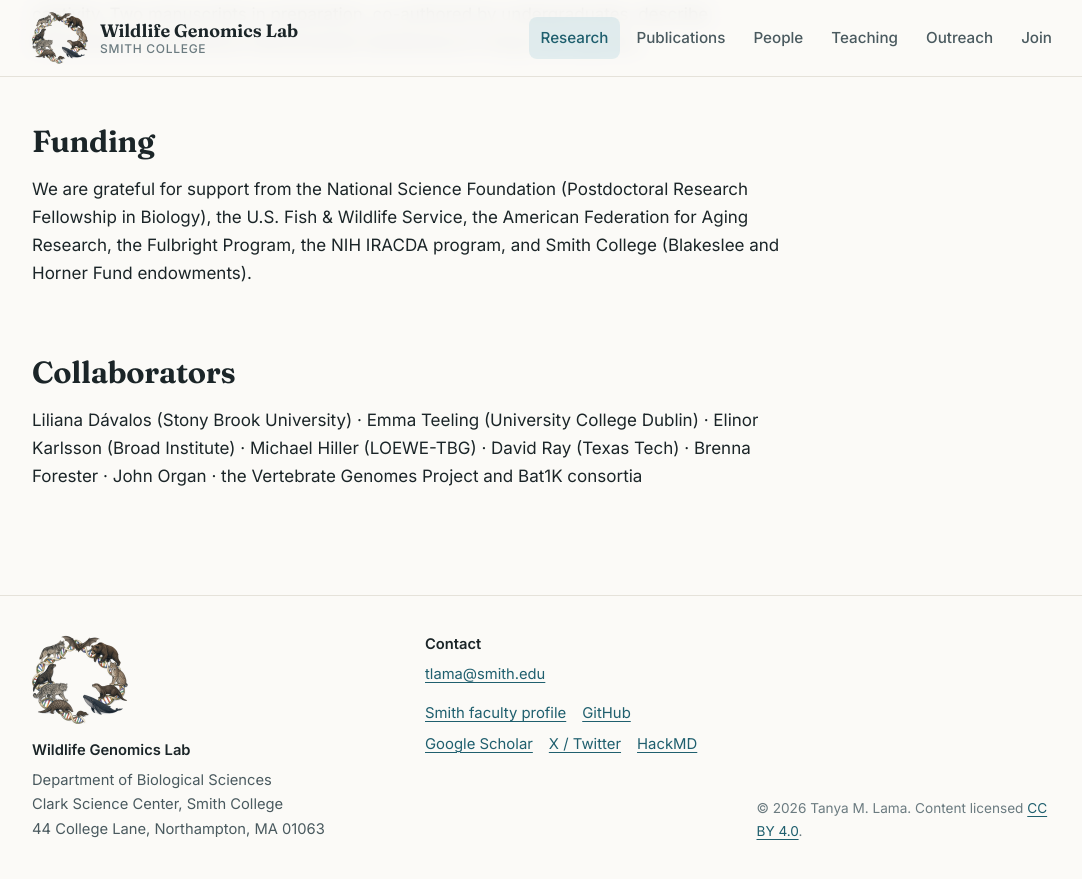
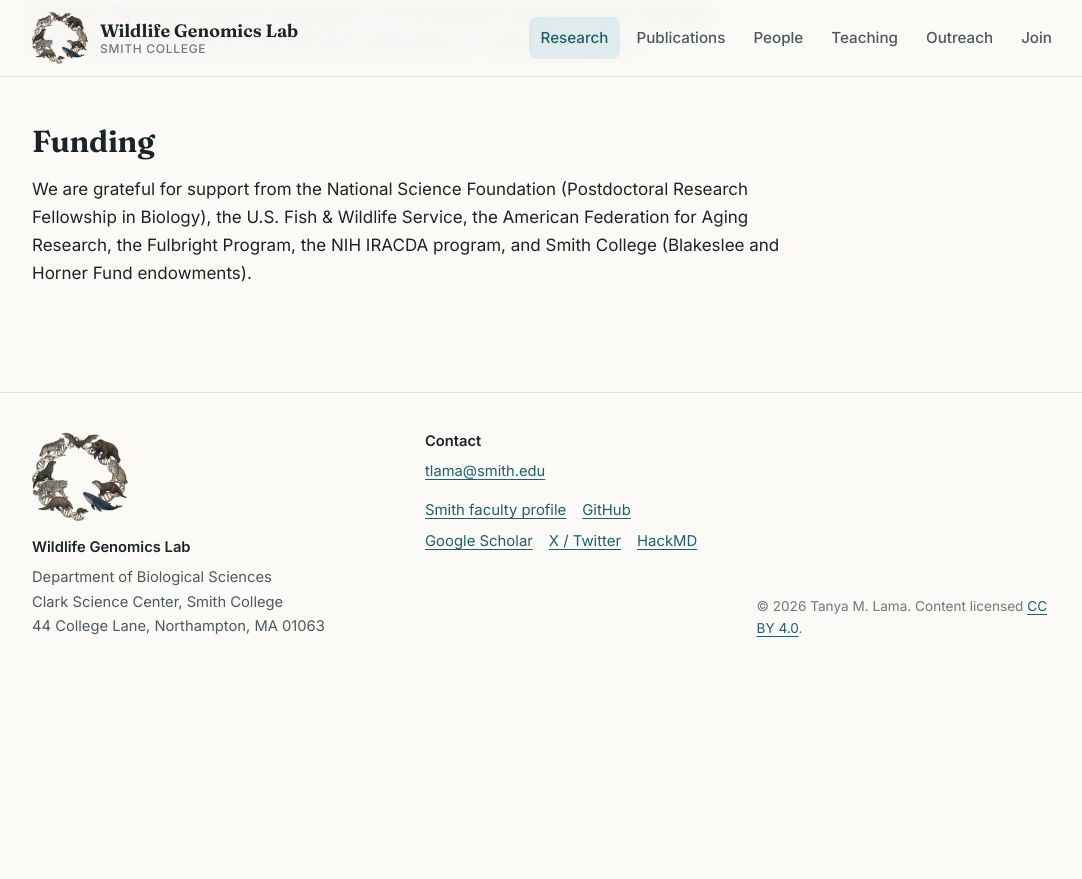
Before and after one commit to tanyalama/tanyalama.github.io, a Jekyll site: the page built from research.md, in a window 1280 px wide and 900 px high, scrolled down 2010 px. Shown: the top 879 px of the window, without its empty margins (92-1174 px from the left). Built offline with Jekyll 4.4.1, drawn with Linux system fonts in a browser that asks for light colours; after the commit the page ends 2707 px from its top, so only the background shows below that.

Commit message:
Research: remove Collaborators section

```diff
--- a/research.md
+++ b/research.md
@@ -33,7 +33,3 @@ Undergraduates run the lab's cell culture suite. They use primary fibroblast cul
 ## Funding
 
 We are grateful for support from the National Science Foundation (Postdoctoral Research Fellowship in Biology), the U.S. Fish & Wildlife Service, the American Federation for Aging Research, the Fulbright Program, the NIH IRACDA program, and Smith College (Blakeslee and Horner Fund endowments).
-
-## Collaborators
-
-Liliana Dávalos (Stony Brook University) · Emma Teeling (University College Dublin) · Elinor Karlsson (Broad Institute) · Michael Hiller (LOEWE-TBG) · David Ray (Texas Tech) · Brenna Forester · John Organ · the Vertebrate Genomes Project and Bat1K consortia
```
